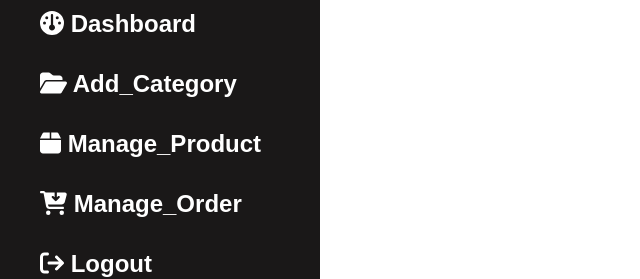
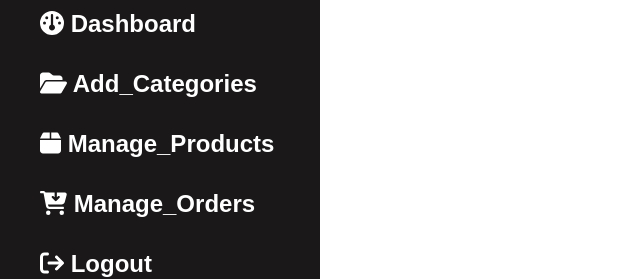
Before and after one commit to muhammadrizwan8291/SportsBlend, a React (Create React App) app: page /adminDashboard in a window 1280 px wide. Shown: the part 145-424 px from the top of the page, without its empty margins (0-640 px from the left). Built offline with nearby package versions, Linux system fonts and the light colour scheme.

Commit message:
change in sidebar

```diff
--- a/src/Admin/Sidebar.js
+++ b/src/Admin/Sidebar.js
@@ -16,16 +16,17 @@ const Sidebar = () => {
                     </li>
                     <li>
                     <Link  className="bar-link" to="/">
-                    <FontAwesomeIcon icon={faFolderOpen}></FontAwesomeIcon>  Add_Category</Link>
+                    <FontAwesomeIcon icon={faFolderOpen}></FontAwesomeIcon>  Add_Categories</Link>
                     </li>
                     <li>
                     <Link className="bar-link" to="/">
-                    <FontAwesomeIcon icon={faBox}></FontAwesomeIcon>  Manage_Product</Link>
+                    <FontAwesomeIcon icon={faBox}></FontAwesomeIcon>  Manage_Products</Link>
                     </li>
                     <li>
                     <Link className="bar-link" to="/">
-                    <FontAwesomeIcon icon={faCartArrowDown}></FontAwesomeIcon>  Manage_Order</Link>
+                    <FontAwesomeIcon icon={faCartArrowDown}></FontAwesomeIcon>  Manage_Orders</Link>
                     </li>
+
                     <li>
                     <Link className="bar-link" to="/login">
                     <FontAwesomeIcon icon={faSignOut}></FontAwesomeIcon>  Logout</Link>
```
